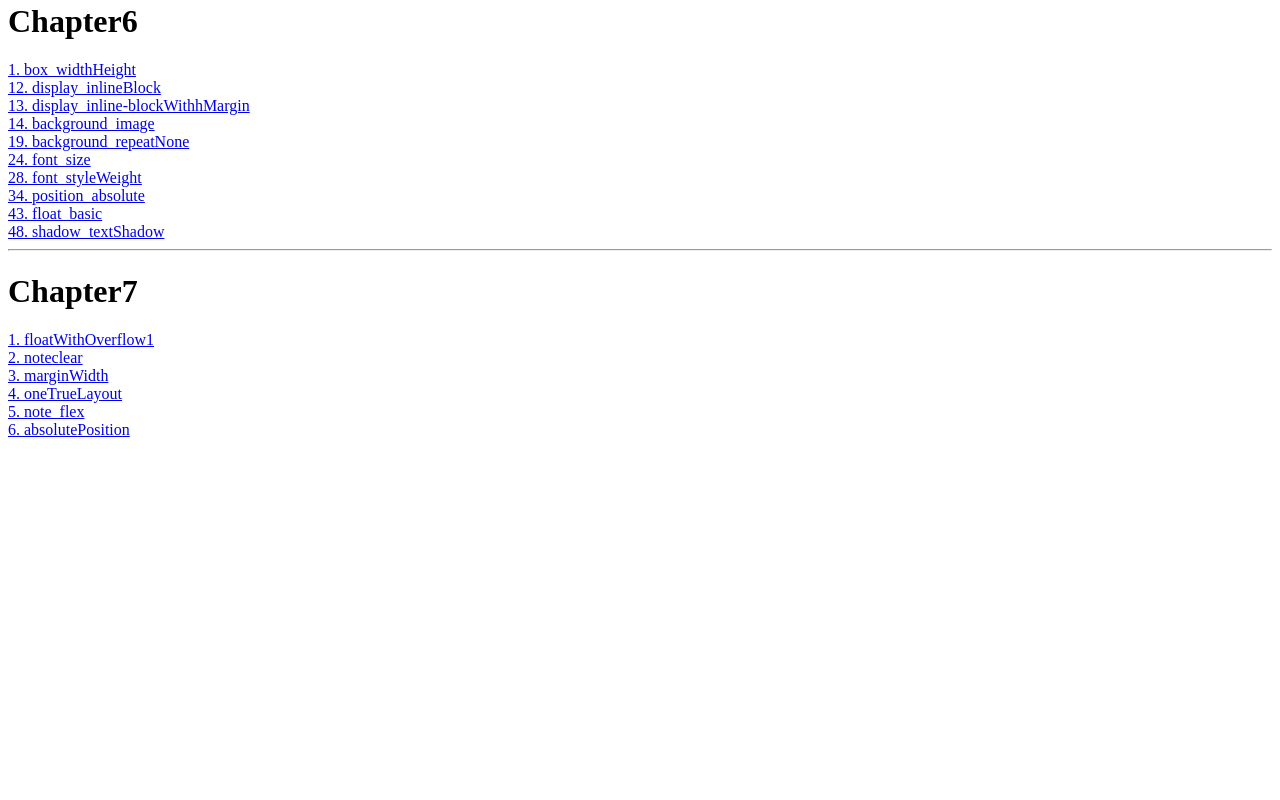
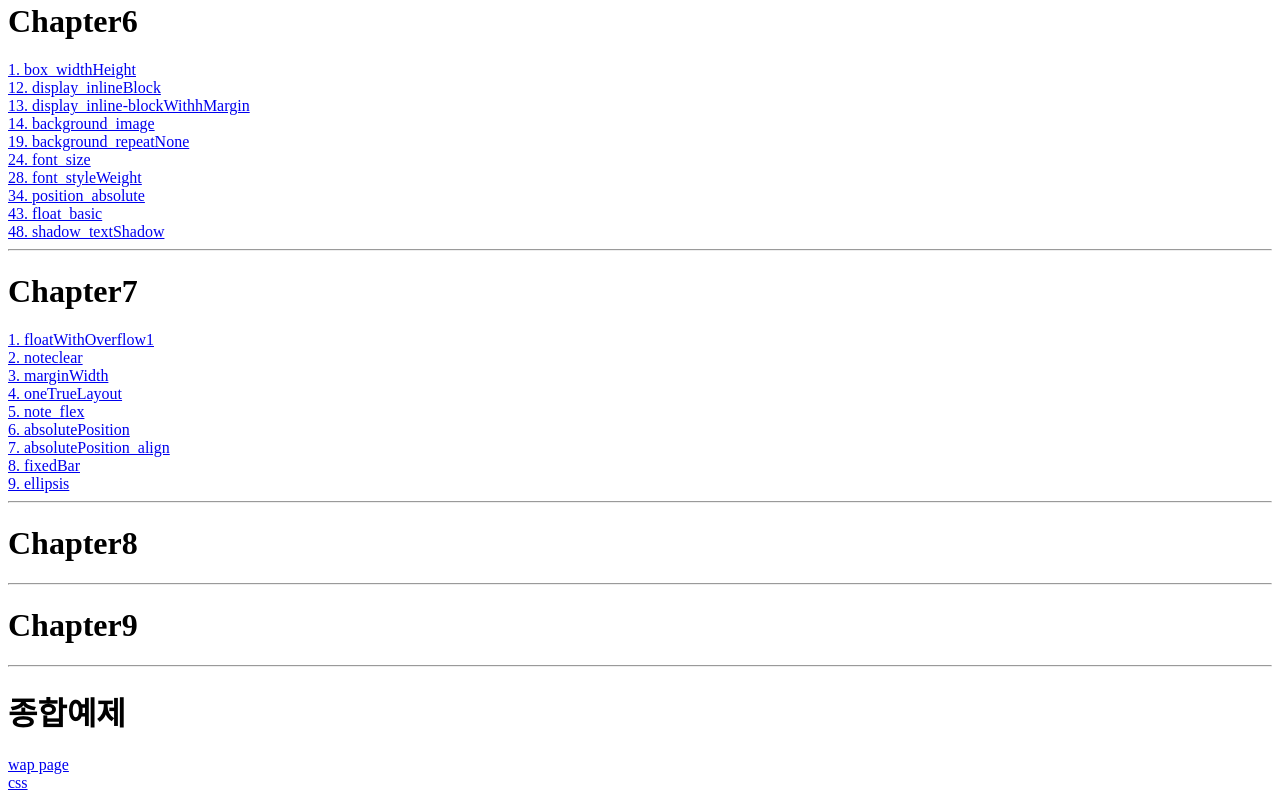
Before and after one commit to taetae4327/web26-2-a03, a plain HTML site: page index.html in a window 1280 px wide. Shown: the part 884-1684 px from the top of the page. Before the commit the page ends 1331 px from the top, so only its background shows below. Drawn offline with Linux system fonts and the light colour scheme.

Commit message:
Add files via upload

```diff
--- a/index.html
+++ b/index.html
@@ -72,5 +72,20 @@
     <a href="Chapter7_ hw/4oneTrueLayout.html">4. oneTrueLayout</a><br>
     <a href="Chapter7_ hw/5note_flex.html">5. note_flex</a><br>
     <a href="Chapter7_ hw/6absolutePosition.html">6. absolutePosition</a><br>
+    <a href="Chapter7_ hw/7absolutePosition_align.html">7. absolutePosition_align</a><br>
+    <a href="Chapter7_ hw/8fixedBar.html">8. fixedBar</a><br>
+    <a href="Chapter7_ hw/9ellipsis.html">9. ellipsis</a><br>
+
+    <hr>
+    <h1>Chapter8</h1>
+
+    <hr>
+    <h1>Chapter9</h1>
+
+    <hr>
+    <h1>종합예제</h1>
+    <a href="wap page.html"> wap page</a><br>
+    <a href="Css.html">css</a><br>
+
 </body>
 </html>
```
